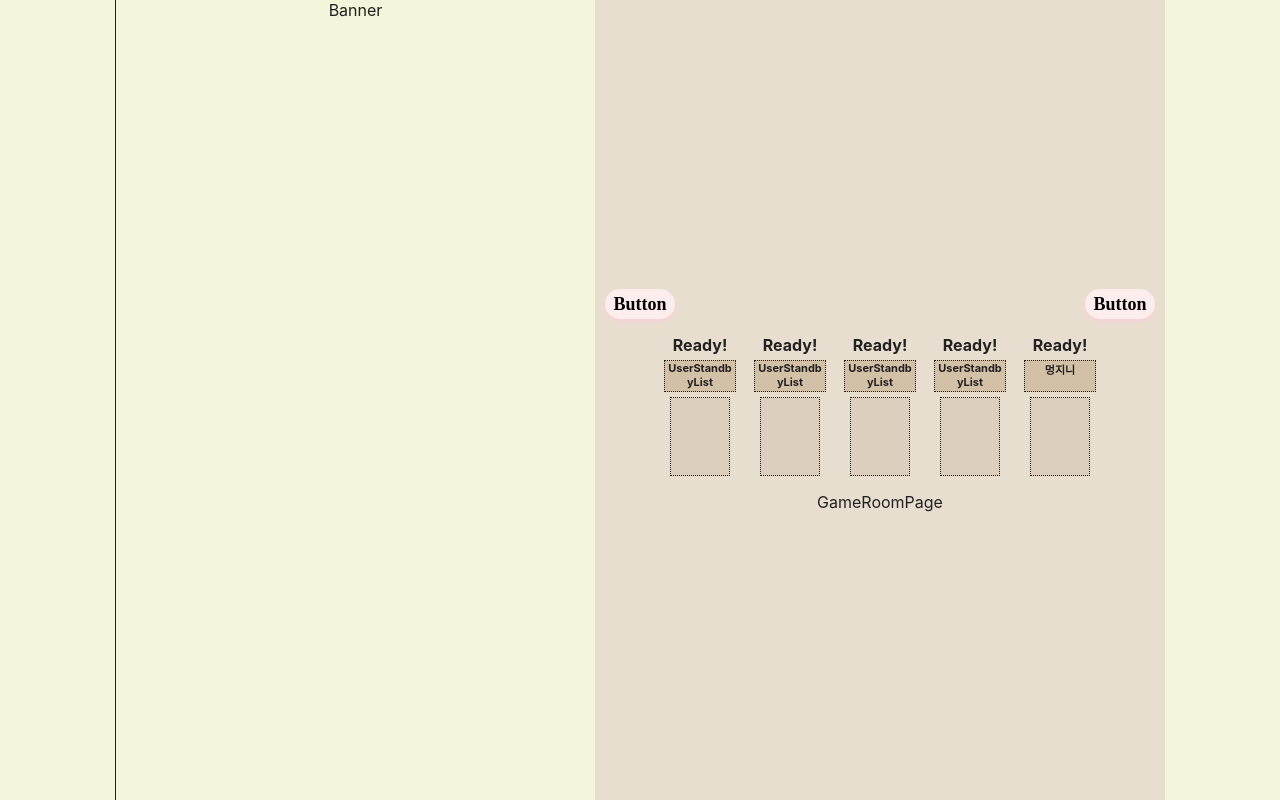
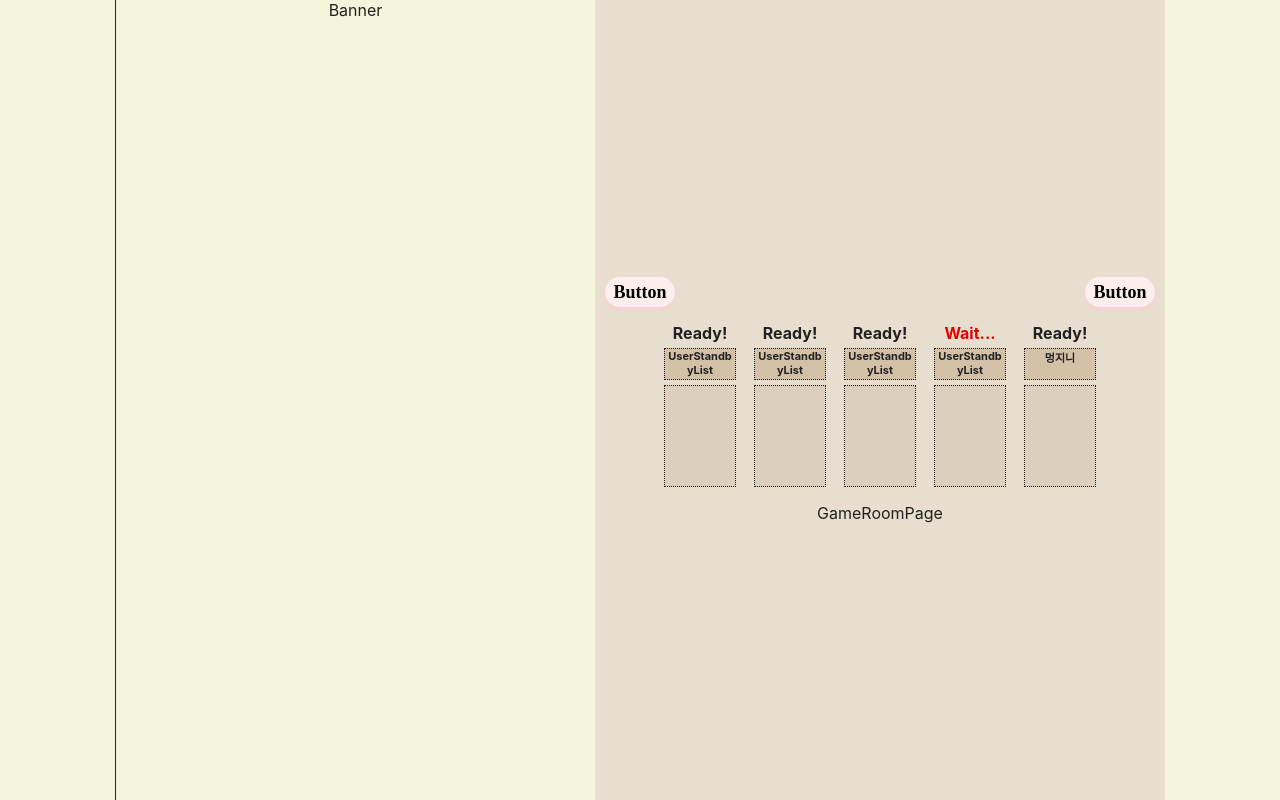
Before and after one commit to whoistheking/front-end, a React (Create React App) app: page /gameroom/start in a window 1280 px wide. Built offline with nearby package versions, Linux system fonts and the light colour scheme; a web font is replaced by a local one.

Commit message:
<Fix: 유저대기칸 status 추가>

```diff
--- a/src/components/common/UserStandbyList.tsx
+++ b/src/components/common/UserStandbyList.tsx
@@ -38,9 +38,9 @@ const UserStandbyList = () => {
             </CardBox>
         </UserCardContainer>
         <UserCardContainer>
-            <ReadyStatusBox>
-                Ready!
-            </ReadyStatusBox>
+            <WaitStatusBox>
+                Wait...
+            </WaitStatusBox>
             <UserNicknameBox>
                 UserStandbyList
             </UserNicknameBox>
@@ -86,6 +86,13 @@ const ReadyStatusBox = styled.div`
     line-height: normal;
 `;
 
+const WaitStatusBox = styled.div`
+    font-size: 16px;
+    font-weight: 700;
+    line-height: normal;
+    color: #E30000;
+`;
+
 const UserNicknameBox = styled.div`
     width: 70px;
     height: 30px;
@@ -98,8 +105,8 @@ const UserNicknameBox = styled.div`
 `;
 
 const CardBox = styled.div`
-    width: 58px;
-    height: 77px;
+    width: 70px;
+    height: 100px;
     border: 1px dotted #222020;
     background-color: #DCCFBD;
     display: flex;
```
